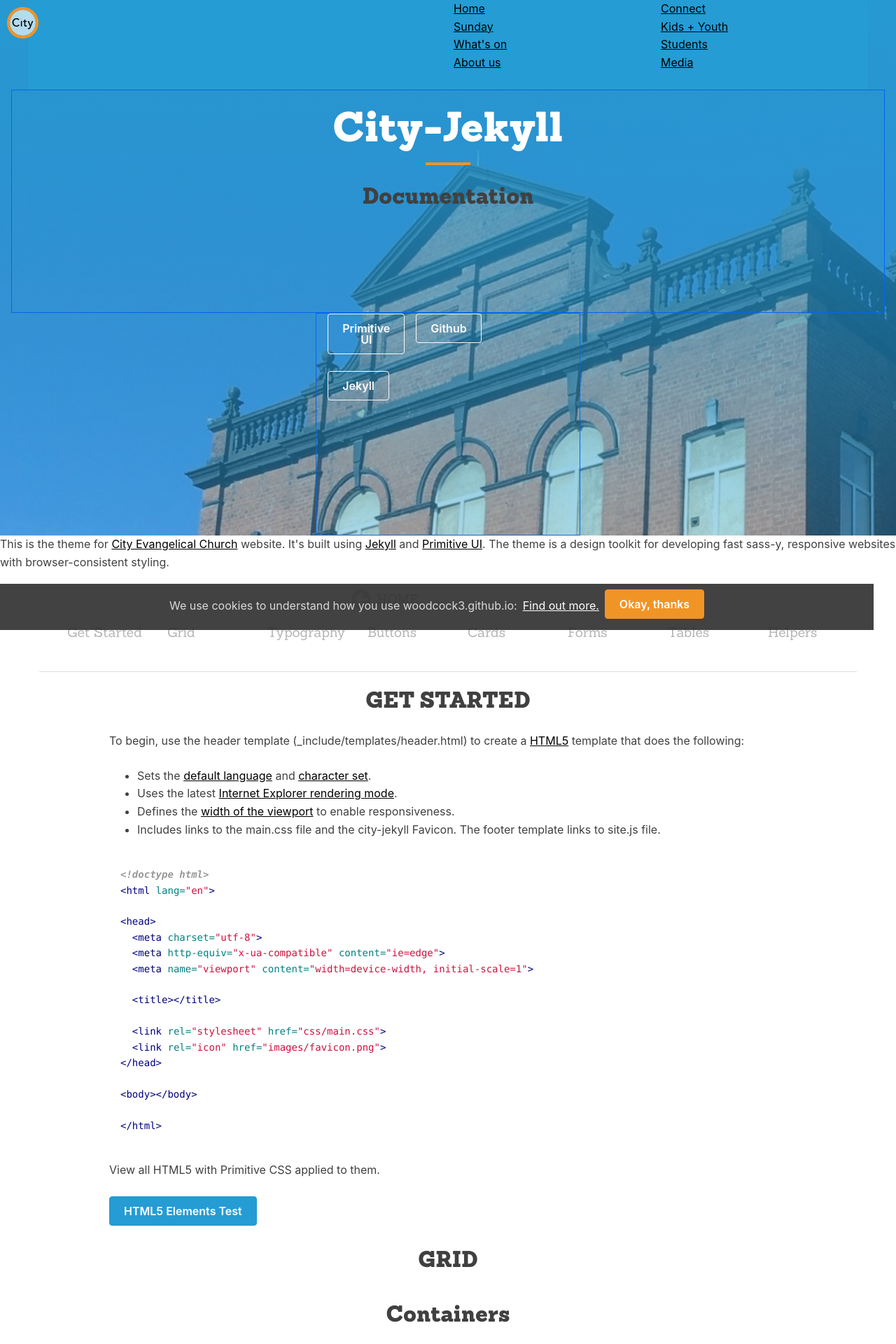
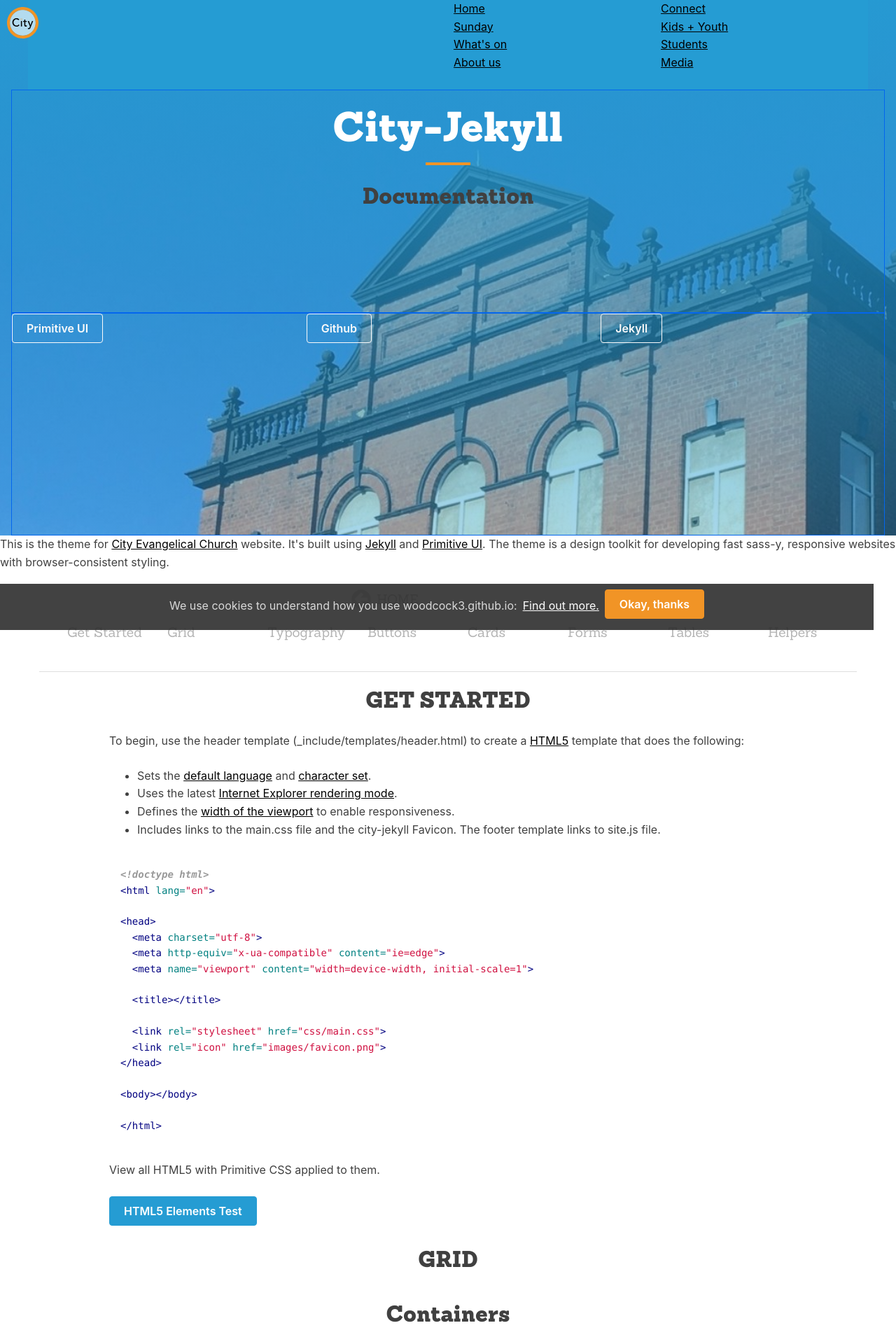
Before and after one commit to woodcox/city-jekyll, a Jekyll site: the page built from pages/_docs/2021-01-08-helper.md, in a window 1280 px wide. Shown: the top 1920 px of the page at 70% size. Built offline with Jekyll 4.4.1, drawn with Linux system fonts in a browser that asks for light colours.

Commit message:
Update docs-hero.html

```diff
--- a/_includes/templates/docs-hero.html
+++ b/_includes/templates/docs-hero.html
@@ -5,7 +5,7 @@
     <h1 class="hero-text-h1">City-Jekyll</h1>
     <h2 class="hero-text-h2">Documentation</h2>
   </div>
-  <div class="hero-buttons small-container">
+  <div class="hero-buttons large-container">
     <div class="flex-row">
       <div class="flex-small sm-one-third"><a class="button muted-button" href="https://taniarascia.github.io/primitive">Primitive UI</a></div>
       <div class="flex-small sm-one-third"><a class="button muted-button" href="https://github.com/woodcock3/city-jekyll">Github</a></div>
```
